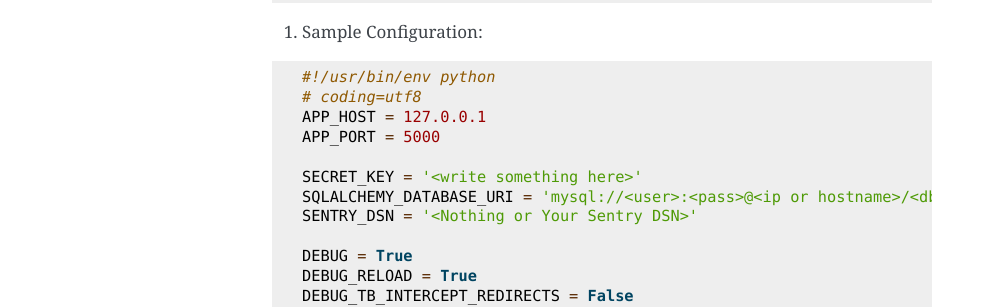
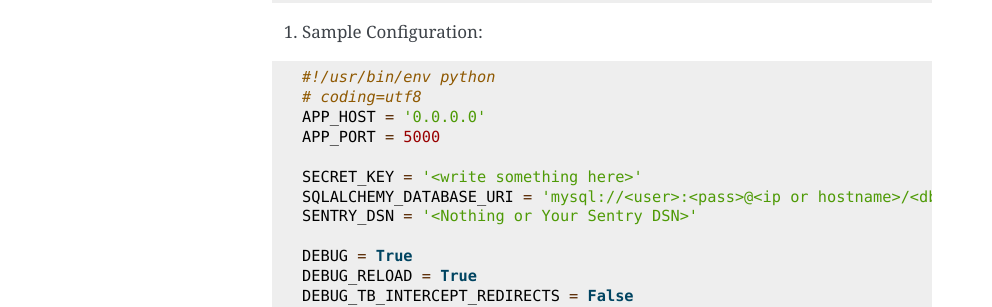
Before and after one commit to alexmerser/lightningwolf-smp, a Sphinx documentation site: the page built from docs/dev/development.rst, in a window 1280 px wide. Shown: the part 1558-1865 px from the top of the page, without its empty margins (148-1140 px from the left). Built offline with Sphinx 7.4.7, drawn with Linux system fonts in a browser that asks for light colours.

Commit message:
configuration and dependencies

```diff
--- a/docs/dev/development.rst
+++ b/docs/dev/development.rst
@@ -92,7 +92,7 @@ Create Mysql Databese with user
 
     #!/usr/bin/env python
     # coding=utf8
-    APP_HOST = 127.0.0.1
+    APP_HOST = '0.0.0.0'
     APP_PORT = 5000
 
     SECRET_KEY = '<write something here>'
```
Also changed, not shown: requirements.txt (+11 -10 lines).
